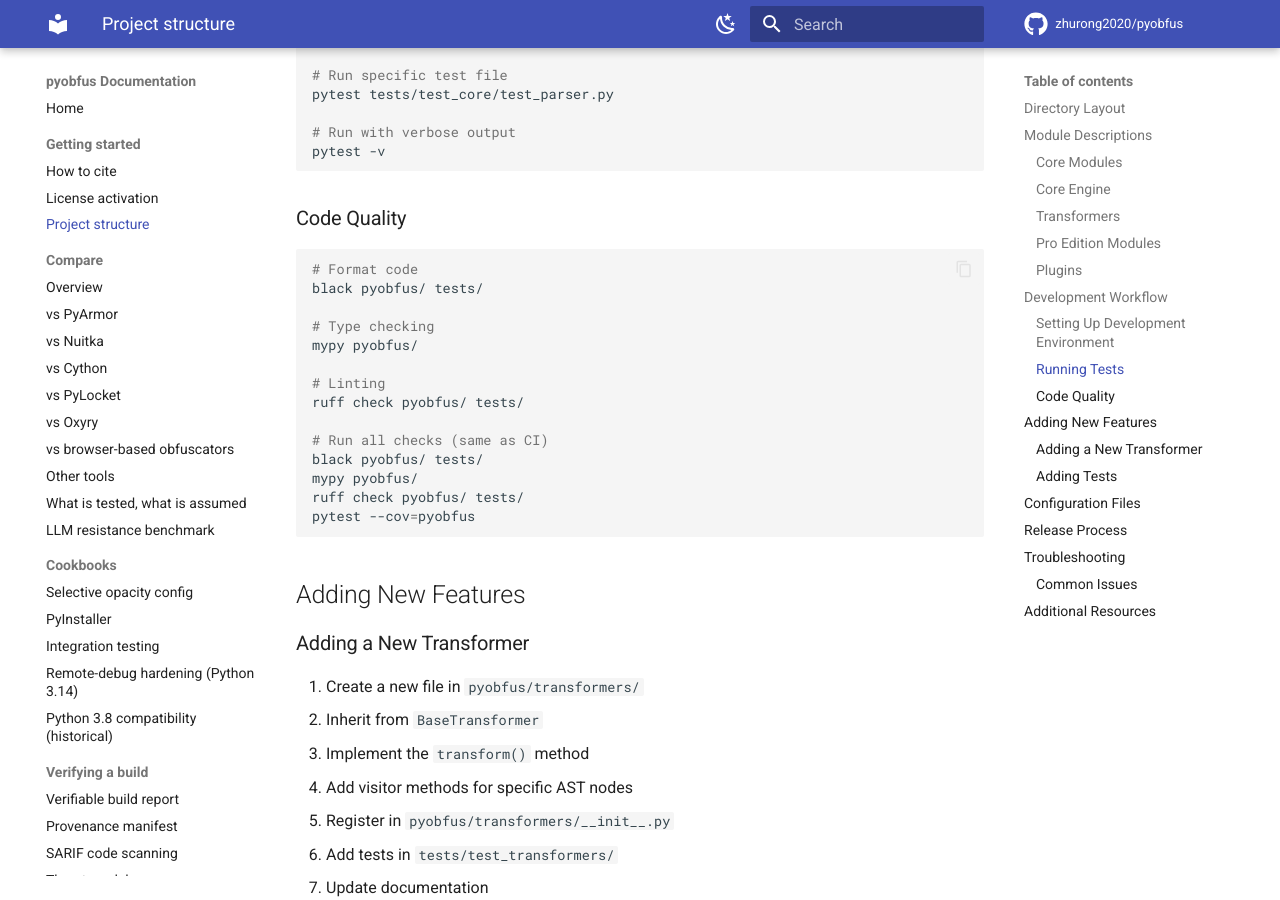
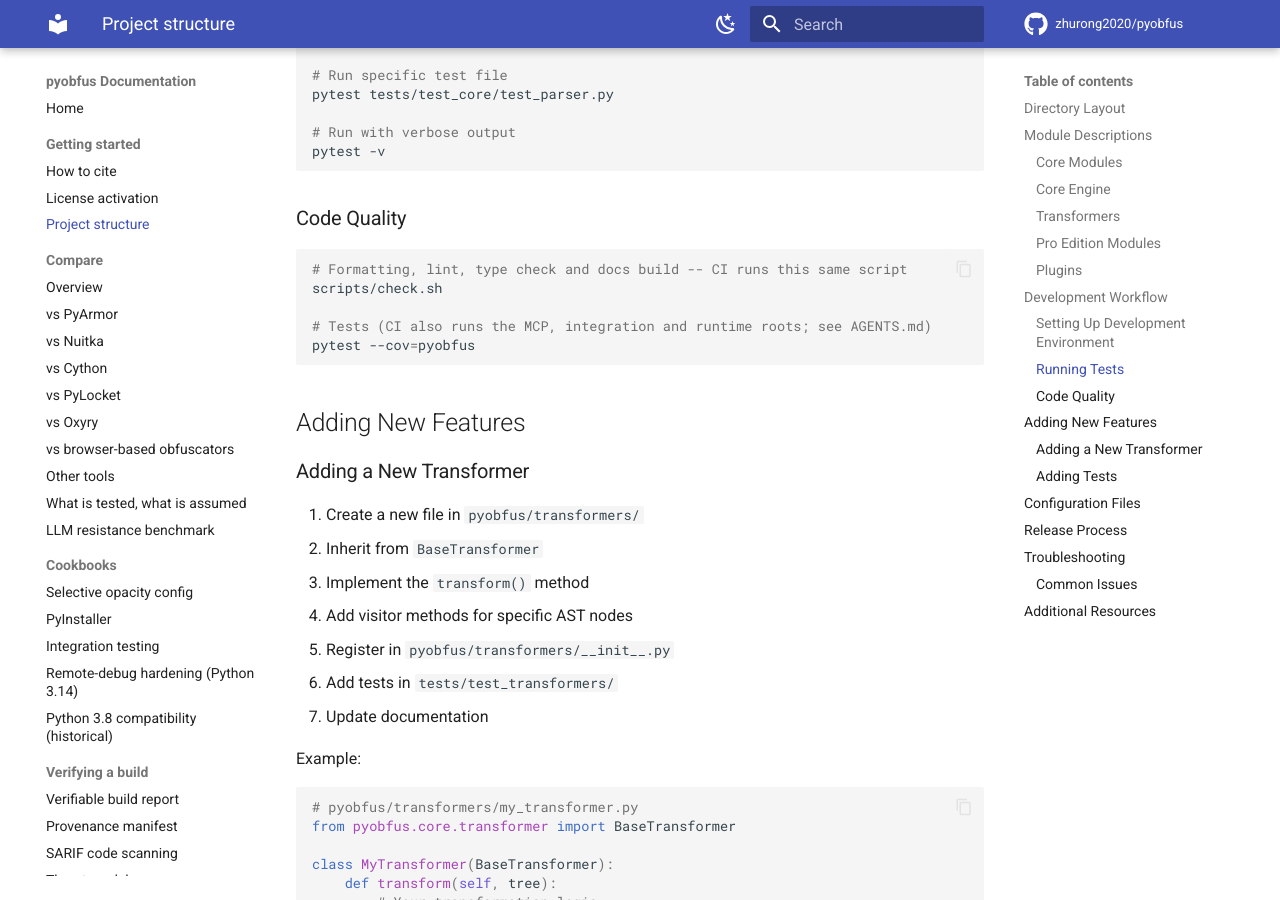
Before and after one commit to zhurong2020/pyobfus, an MkDocs documentation site: the page built from docs/PROJECT_STRUCTURE.md, in a window 1280 px wide and 900 px high, scrolled down 4051 px. Built offline with MkDocs 1.6.1 and Material for MkDocs 9.7.7, drawn with Linux system fonts in a browser that asks for light colours; comment, search, counter and statistics services are not loaded.

Commit message:
ci: one shared static-check script for CI, pre-push and docs
scripts/check.sh now holds the only list of black/ruff/mypy paths plus the
README-link and mkdocs --strict checks. CI's lint and docs jobs call it, a
new pre-push hook runs it (about 10 s), and AGENTS.md, CLAUDE.md,
CONTRIBUTING.md, docs/PROJECT_STRUCTURE.md and the PR template point at it
instead of listing shorter commands.

The documented local commands had drifted to a subset of CI (black on
pyobfus/ only against ten paths in CI, no docs build). One unformatted file
under tests/ turned main red for nine pushes on 2026-09-20, and every open
pull request with it; a broken docs link failed mkdocs --strict on
2026-09-29. Negative controls: a misformatted file and a broken docs link
both make the script exit non-zero. It does not use mkdocs --quiet, which
hides warnings from --strict and let a broken link pass.

Co-Authored-By: Claude Opus 5.5 <noreply@anthropic.com>

````diff
--- a/docs/PROJECT_STRUCTURE.md
+++ b/docs/PROJECT_STRUCTURE.md
@@ -226,19 +226,10 @@ pytest -v
 ### Code Quality
 
 ```bash
-# Format code
-black pyobfus/ tests/
+# Formatting, lint, type check and docs build -- CI runs this same script
+scripts/check.sh
 
-# Type checking
-mypy pyobfus/
-
-# Linting
-ruff check pyobfus/ tests/
-
-# Run all checks (same as CI)
-black pyobfus/ tests/
-mypy pyobfus/
-ruff check pyobfus/ tests/
+# Tests (CI also runs the MCP, integration and runtime roots; see AGENTS.md)
 pytest --cov=pyobfus
 ```
 
````
Also changed, not shown: .githooks/README.md (+22 -0 lines), AGENTS.md (+10 -5 lines), CLAUDE.md (+3 -4 lines), CONTRIBUTING.md (+2 -6 lines), .github/PULL_REQUEST_TEMPLATE.md, 3 other files.
